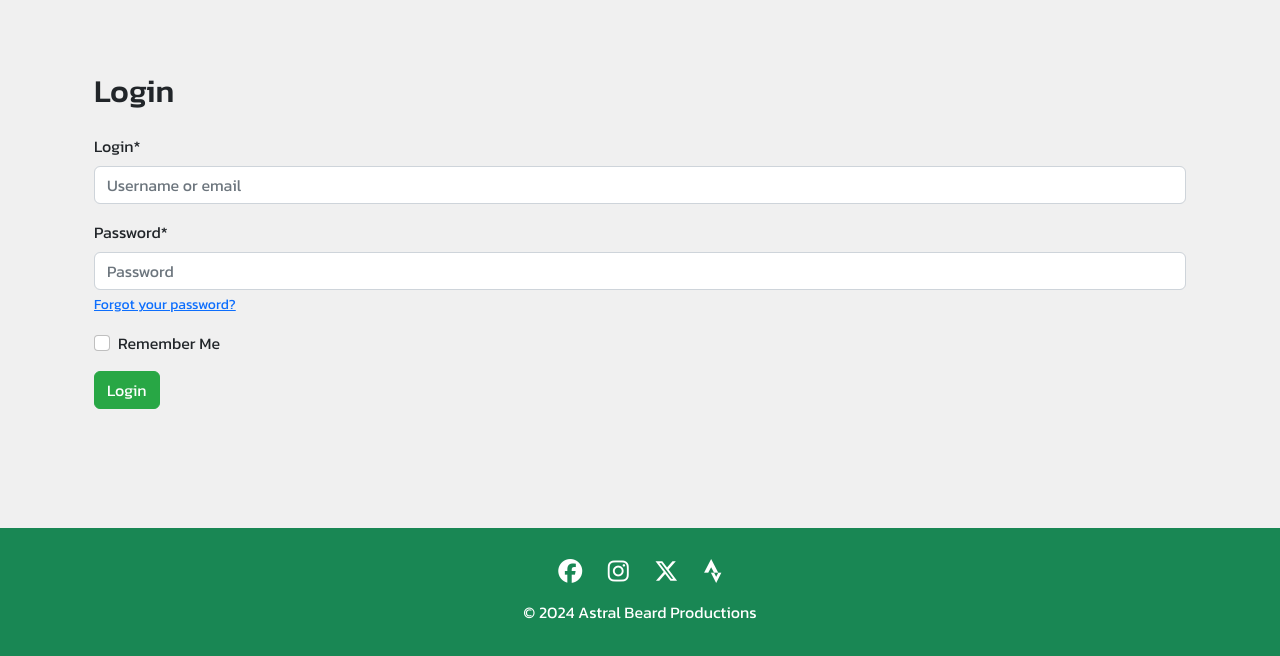
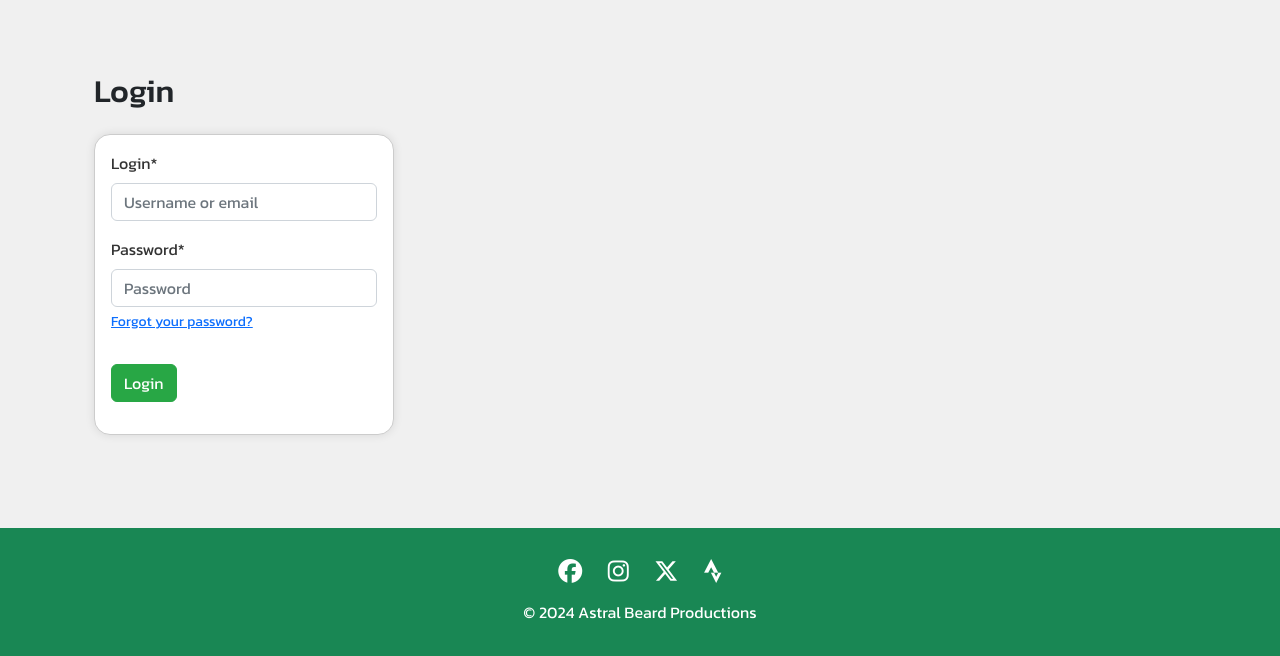
Before and after one commit to BrianMcConway/brendan-doyle-running-club, a Django app: page /account/login/ in a window 1280 px wide. Shown: the part 144-800 px from the top of the page. Run offline with Django 5.2, Linux system fonts and the light colour scheme; some libraries are stand-ins or nearby versions.

Commit message:
Edit forms.py to remove remember me & default help text, fix style.css static & staticfiles issue.

```diff
--- a/members/forms.py
+++ b/members/forms.py
@@ -5,6 +5,10 @@ from crispy_forms.layout import Layout, Submit
 class CustomLoginForm(LoginForm):
     def __init__(self, *args, **kwargs):
         super().__init__(*args, **kwargs)
+        # Remove the 'remember' field
+        if 'remember' in self.fields:
+            del self.fields['remember']
+        # Customize the layout if using crispy forms
         self.helper = FormHelper()
         self.helper.layout = Layout(
             'login',
@@ -15,6 +19,10 @@ class CustomLoginForm(LoginForm):
 class CustomSignupForm(SignupForm):
     def __init__(self, *args, **kwargs):
         super().__init__(*args, **kwargs)
+        # Remove the help text for all fields
+        for field in self.fields.values():
+            field.help_text = ''
+        # Customize the layout if using crispy forms
         self.helper = FormHelper()
         self.helper.layout = Layout(
             'username',
--- a/static/css/style.css
+++ b/static/css/style.css
@@ -69,20 +69,47 @@ footer {
 }
 
 /* Form styles */
-.form-group {
-    margin-top: 1em;
+form {
+    width: 300px;
+    max-width: 90%;
+    padding: 1em;
+    background: #fff;
+    border: 1px solid #ccc;
+    border-radius: 1em;
+    box-shadow: 0 0 10px #0000001a;
 }
 
-.form-group a {
-    display: block;
-    margin-top: 10px;
-    color: #007bff;
-    text-decoration: none;
+form .form-group {
+    margin-bottom: 1rem;
 }
 
-.form-group a:hover {
-    color: #0056b3;
-    text-decoration: underline;
+form .btn {
+    margin-top: 1rem;
+}
+
+label {
+    display: inline-block;
+    width: 90%;
+    text-align: left;
+    color: #333;
+}
+
+input, textarea {
+    font: 1em Kanit, sans-serif;
+    max-width: 100%;
+    box-sizing: border-box;
+    border: 1px solid #999;
+    padding: 0.5em;
+    border-radius: 0.25em;
+}
+
+input:focus, textarea:focus {
+    border-color: #000;
+}
+
+textarea {
+    vertical-align: top;
+    height: 5em;
 }
 
 .btn-primary {
```
Also changed, not shown: 1 other file.
